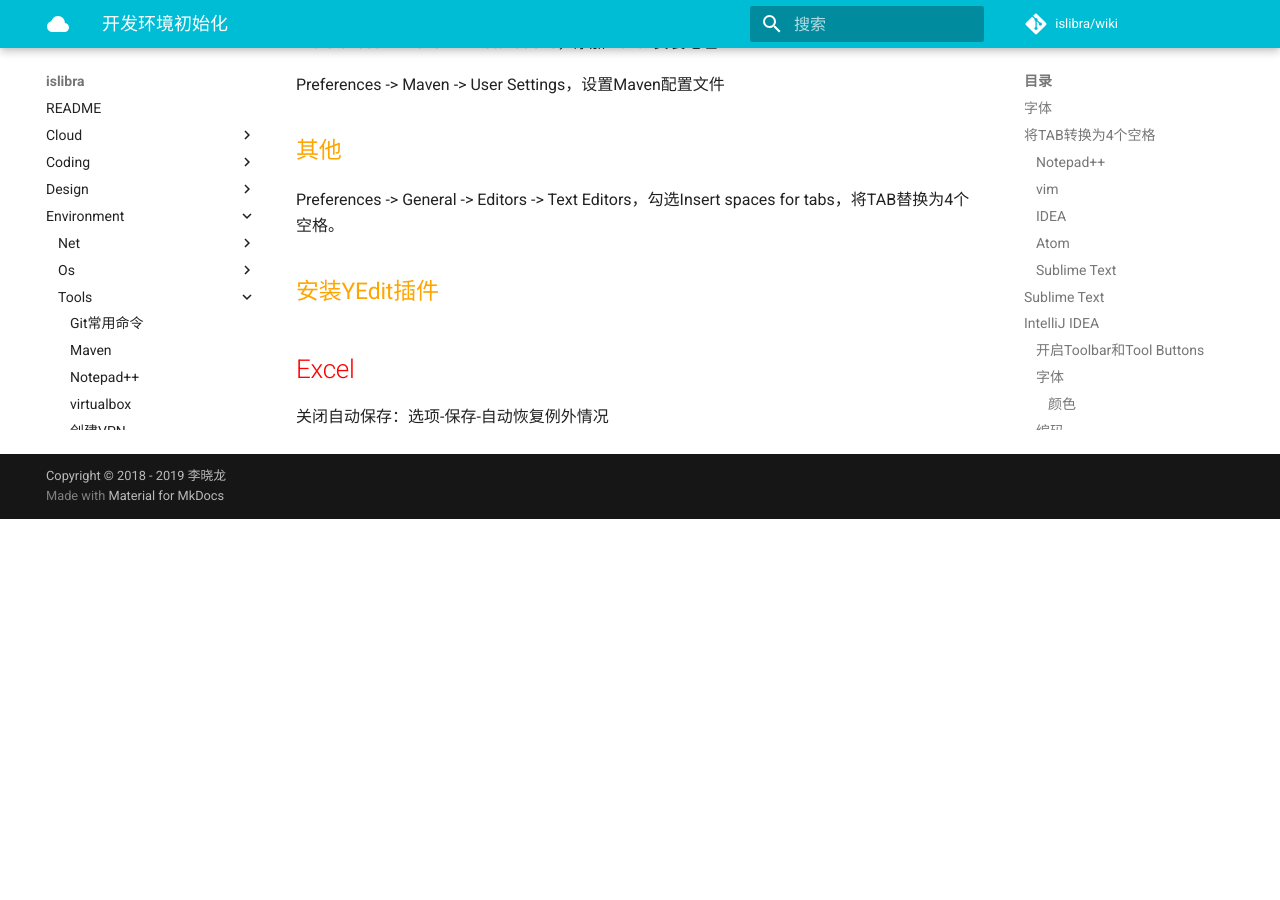
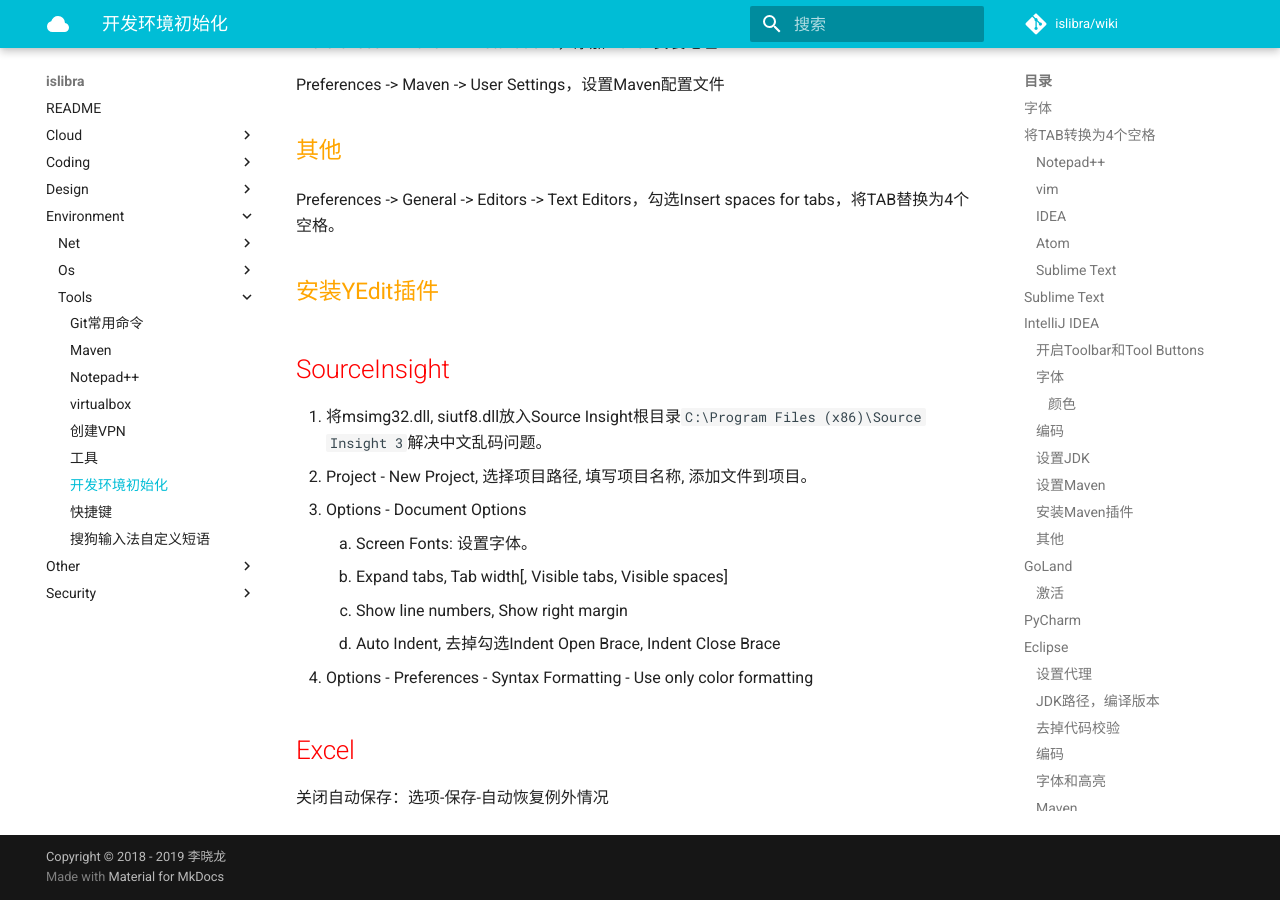
Before and after one commit to islibra/wiki, an MkDocs documentation site: the page built from docs/environment/tools/开发环境初始化.md, in a window 1280 px wide and 900 px high, scrolled down 4448 px. Built offline with MkDocs 1.6.1 and Material for MkDocs 9.7.7, drawn with Linux system fonts in a browser that asks for light colours; comment, search, counter and statistics services are not loaded; before the commit the page ends 4967 px from its top, so only the background shows below that.

Commit message:
Update 开发环境初始化.md

```diff
--- a/docs/environment/tools/开发环境初始化.md
+++ b/docs/environment/tools/开发环境初始化.md
@@ -174,6 +174,17 @@ Preferences -> General -> Editors -> Text Editors，勾选Insert spaces for tabs
 ### 安装YEdit插件
 
 
+## SourceInsight
+
+1. 将msimg32.dll, siutf8.dll放入Source Insight根目录`C:\Program Files (x86)\Source Insight 3`解决中文乱码问题。
+1. Project - New Project, 选择项目路径, 填写项目名称, 添加文件到项目。
+1. Options - Document Options
+    1. Screen Fonts: 设置字体。
+    1. Expand tabs, Tab width[, Visible tabs, Visible spaces]
+    1. Show line numbers, Show right margin
+    1. Auto Indent, 去掉勾选Indent Open Brace, Indent Close Brace
+1. Options - Preferences - Syntax Formatting - Use only color formatting
+
 ## Excel
 
 关闭自动保存：选项-保存-自动恢复例外情况
```
